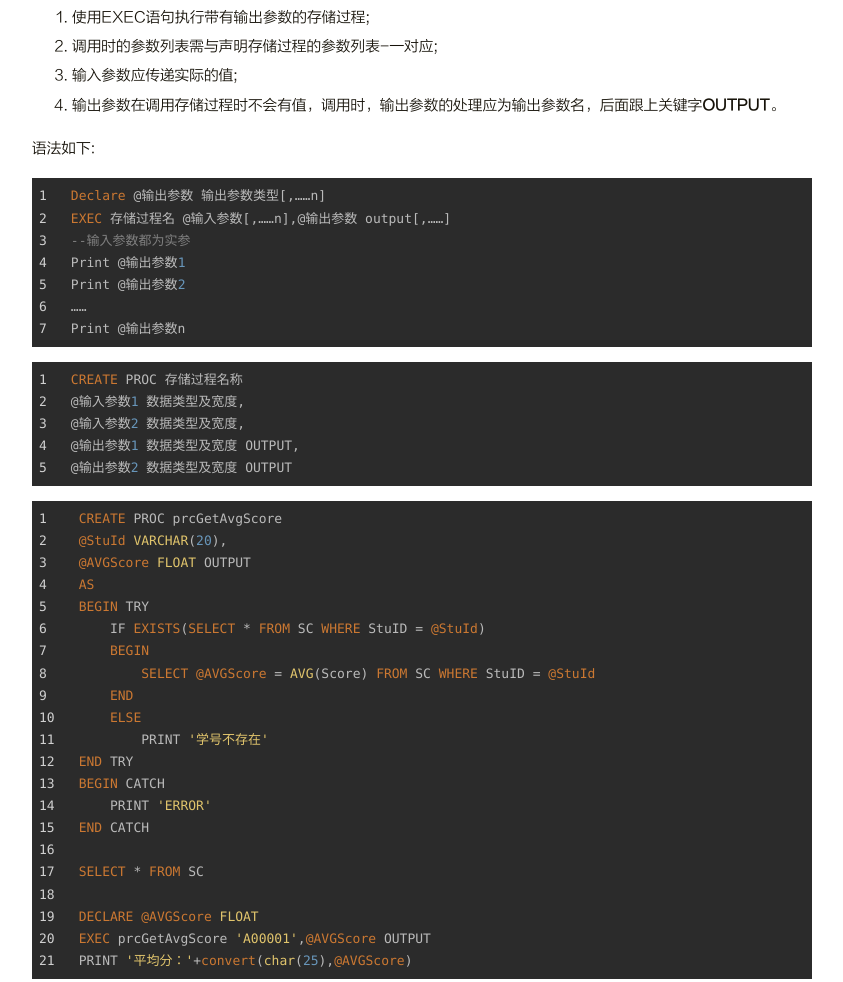
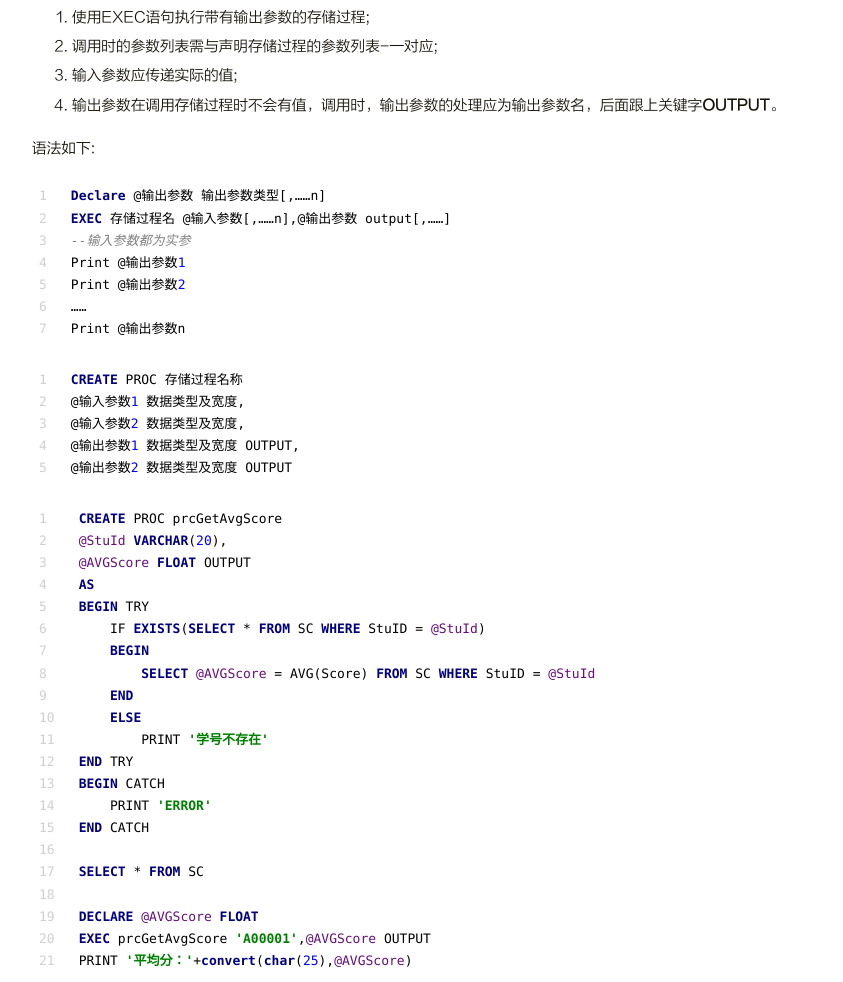
Before and after one commit to jerrywei01/jerrywei01.github.io, a plain HTML site: page 2022/06/22/数据库原理与应用(7节)/index.html in a window 1280 px wide. Shown: the part 579-1561 px from the top of the page, without its empty margins (218-1061 px from the left). Drawn offline with Linux system fonts and the light colour scheme.

Commit message:
Site updated: 2022-06-22 11:29:47

```diff
--- a/css/style.css
+++ b/css/style.css
@@ -1275,55 +1275,75 @@ header label {
   }
 }
 .highlight {
-  background: #2b2b2b;
-  color: #bababa;
+  color: #000;
+  background: #fff;
 }
-.highlight .code .strong,
-.highlight .code .emphasis {
-  color: #a8a8a2;
+.highlight .code .subst,
+.highlight .code .title {
+  font-weight: normal;
+  color: #000;
 }
-.highlight .code .bullet,
-.highlight .code .quote,
-.highlight .code .link,
+.highlight .code .comment,
+.highlight .code .quote {
+  color: #808080;
+  font-style: italic;
+}
+.highlight .code .meta {
+  color: #808000;
+}
+.highlight .code .tag {
+  background: #efefef;
+}
+.highlight .code .section,
+.highlight .code .name,
+.highlight .code .literal,
+.highlight .code .keyword,
+.highlight .code .selector-tag,
+.highlight .code .type,
+.highlight .code .selector-id,
+.highlight .code .selector-class {
+  font-weight: bold;
+  color: #000080;
+}
+.highlight .code .attribute,
 .highlight .code .number,
 .highlight .code .regexp,
-.highlight .code .literal {
-  color: #6896ba;
+.highlight .code .link {
+  font-weight: bold;
+  color: #00f;
 }
-.highlight .code .code,
-.highlight .code .selector-class {
-  color: #a6e22e;
+.highlight .code .number,
+.highlight .code .regexp,
+.highlight .code .link {
+  font-weight: normal;
+}
+.highlight .code .string {
+  color: #008000;
+  font-weight: bold;
+}
+.highlight .code .symbol,
+.highlight .code .bullet,
+.highlight .code .formula {
+  color: #000;
+  background: #d0eded;
+  font-style: italic;
+}
+.highlight .code .doctag {
+  text-decoration: underline;
+}
+.highlight .code .variable,
+.highlight .code .template-variable {
+  color: #660e7a;
+}
+.highlight .code .addition {
+  background: #baeeba;
+}
+.highlight .code .deletion {
+  background: #ffc8bd;
 }
 .highlight .code .emphasis {
   font-style: italic;
 }
-.highlight .code .keyword,
-.highlight .code .selector-tag,
-.highlight .code .section,
-.highlight .code .attribute,
-.highlight .code .name,
-.highlight .code .variable {
-  color: #cb7832;
+.highlight .code .strong {
+  font-weight: bold;
 }
-.highlight .code .params {
-  color: #b9b9b9;
-}
-.highlight .code .string,
-.highlight .code .subst,
-.highlight .code .type,
-.highlight .code .built_in,
-.highlight .code .builtin-name,
-.highlight .code .symbol,
-.highlight .code .selector-id,
-.highlight .code .selector-attr,
-.highlight .code .selector-pseudo,
-.highlight .code .template-tag,
-.highlight .code .template-variable,
-.highlight .code .addition {
-  color: #e0c46c;
-}
-.highlight .code .comment,
-.highlight .code .deletion,
-.highlight .code .meta {
-  color: #7f7f7f;
-}
```
